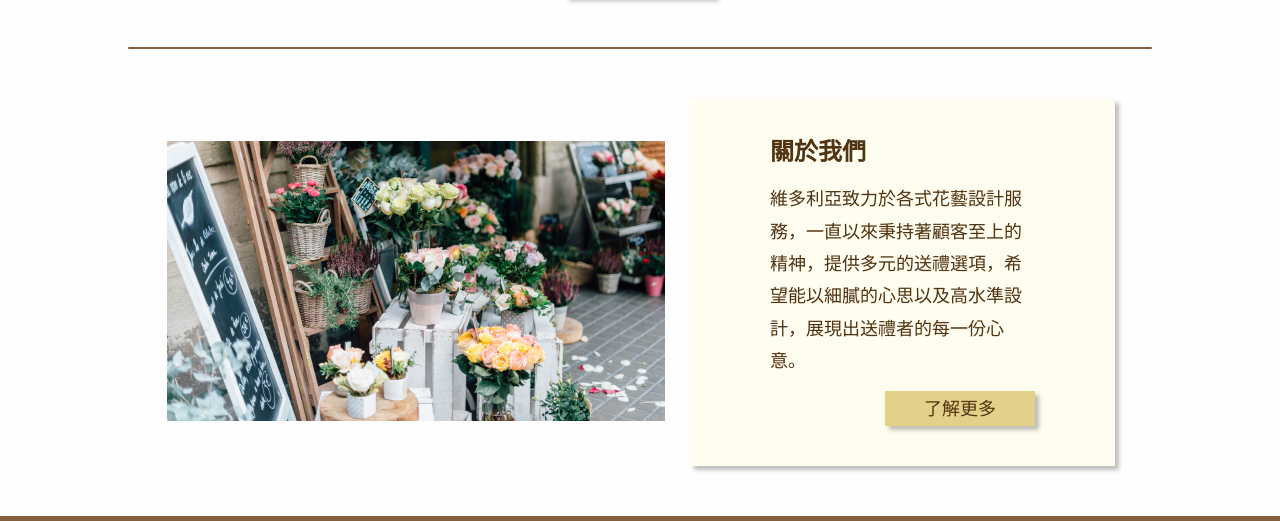
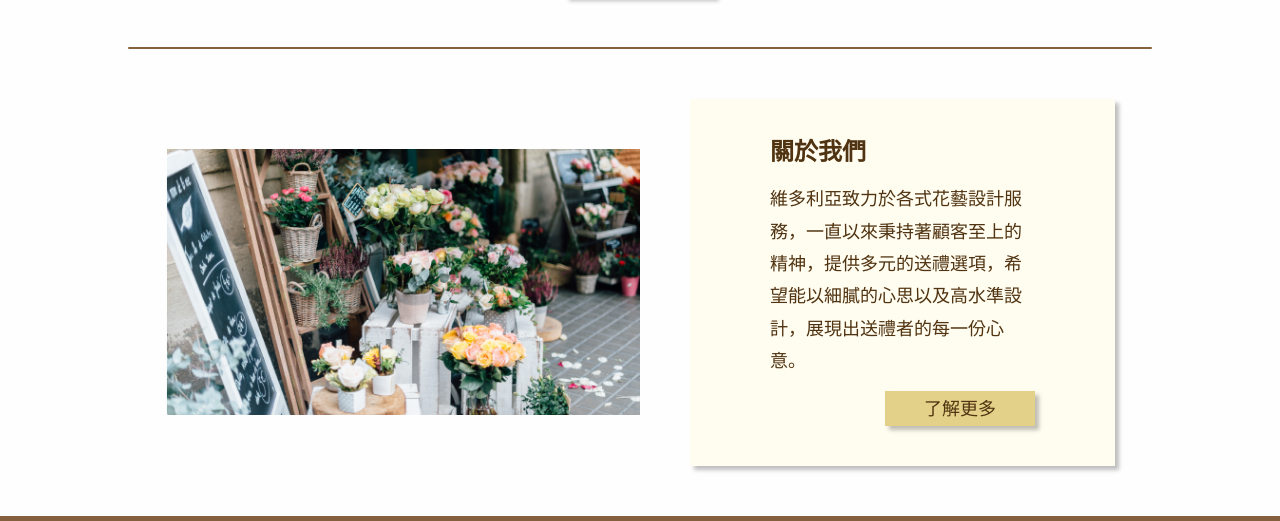
Before and after one commit to yuhsin828/midterm_project, a plain HTML site: page index.html in a window 1280 px wide. Shown: the part 1545-2066 px from the top of the page. Drawn offline with nearby package versions, Linux system fonts and the light colour scheme.

Commit message:
modify layout

```diff
--- a/css/style_home.css
+++ b/css/style_home.css
@@ -43,7 +43,7 @@ a {
 }
 
 .header_logo {
-    margin: 1em 10em 0 10em;
+    margin: 1em 20em 0 10em;
 }
 
 .logo {
--- a/index.html
+++ b/index.html
@@ -175,10 +175,7 @@
 
         <!--關於我們-->
         <article class="about">
-            <div class="about_img">
-                <img src="./image/about_us_1.png" alt="about_us">
-            </div>
-
+            <img src="./image/about_us_1.png" alt="about_us" class="about_img">
             <div class="about_info">
                 <h2 class="about_title">關於我們</h2>
                 <p class="about_text">維多利亞致力於各式花藝設計服務，一直以來秉持著顧客至上的精神，提供多元的送禮選項，希望能以細膩的心思以及高水準設計，展現出送禮者的每一份心意。 </p>
```
